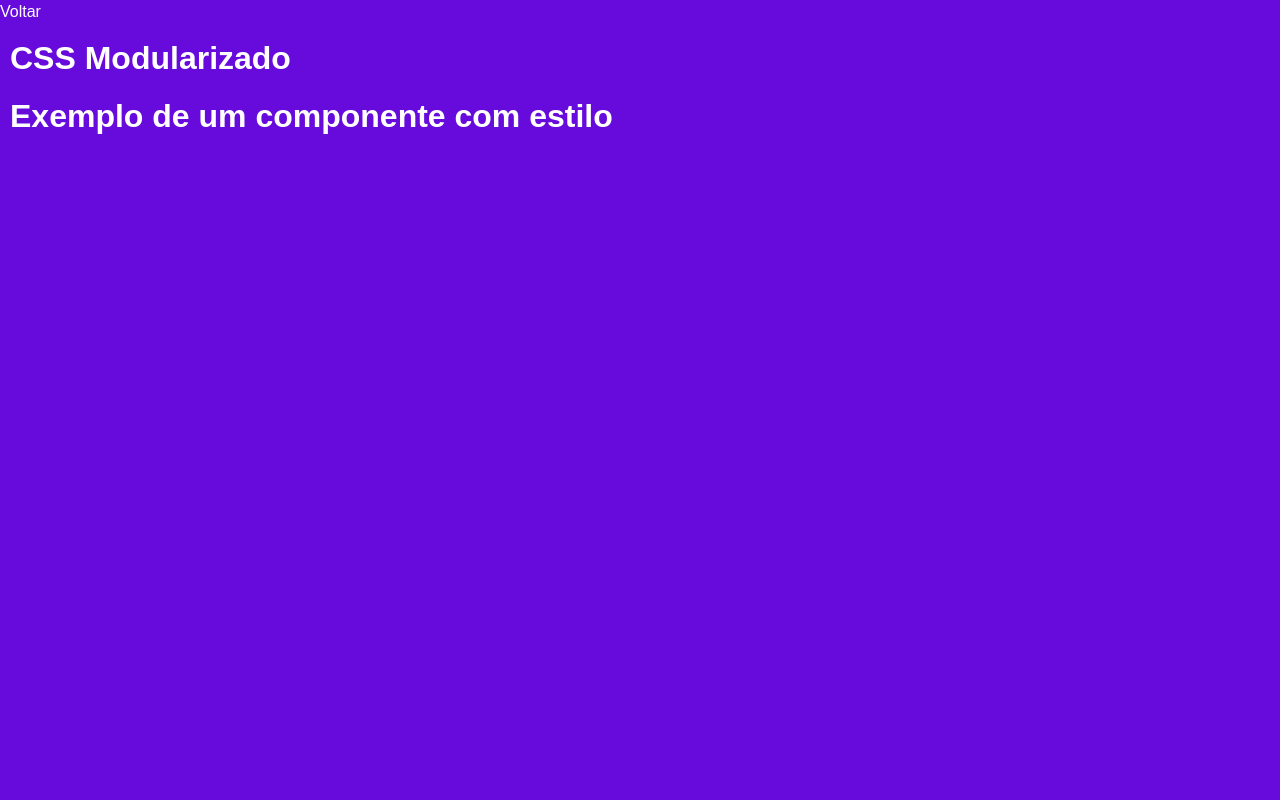
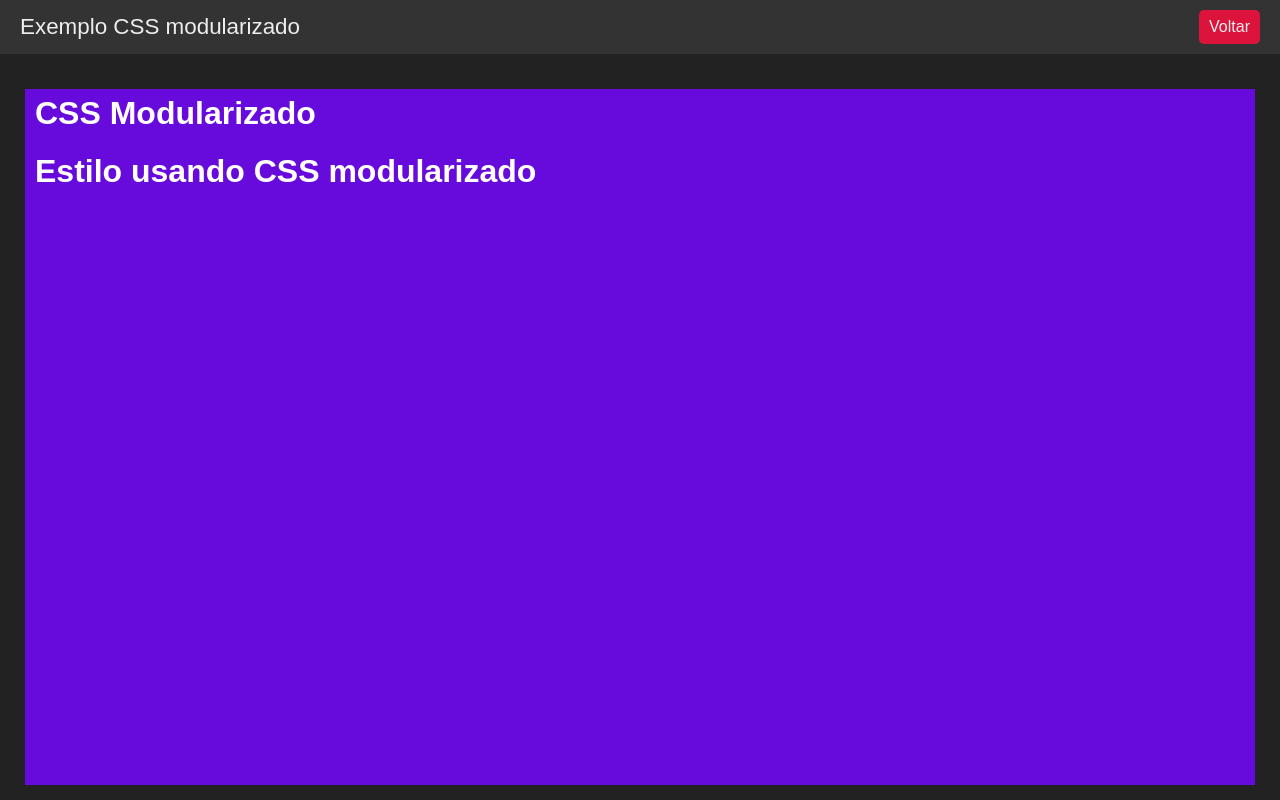
Before and after one commit to tramalho/fundamentos-next, a Next.js app: page /estiloso in a window 1280 px wide. Built offline with nearby package versions, Linux system fonts and the light colour scheme.

Commit message:
Componente Layout

```diff
--- /dev/null
+++ b/src/components/Layout.jsx
@@ -0,0 +1,14 @@
+import Link from "next/link";
+import styles from "../styles/Layout.module.css";
+
+export default function Layout(props) {
+	return (
+		<div className={styles.layout}>
+			<div className={styles.cabecalho}>
+                <h1>{props.titulo ?? "Cabecalho Padrão"}</h1>
+				<Link href="/">Voltar</Link>
+			</div>
+			<div className={styles.conteudo}>{props.children}</div>
+		</div>
+	);
+}
--- a/src/pages/estiloso.jsx
+++ b/src/pages/estiloso.jsx
@@ -1,12 +1,14 @@
-import Link from 'next/link';
-import styles from '../styles/Estiloso.module.css';
+import Link from "next/link";
+import styles from "../styles/Estiloso.module.css";
+import Layout from "../components/Layout";
 
 export default function Estiloso() {
-    return (
-        <div className={styles.roxo}>
-            <Link href="/">Voltar</Link>
-            <h1>CSS Modularizado</h1>
-            <h1>Exemplo de um componente com estilo</h1>
-        </div>
-    );
+	return (
+		<Layout titulo="Exemplo CSS modularizado">
+			<div className={styles.roxo}>
+				<h1>CSS Modularizado</h1>
+				<h1>Estilo usando CSS modularizado</h1>
+			</div>
+		</Layout>
+	);
 }
--- a/src/styles/Estiloso.module.css
+++ b/src/styles/Estiloso.module.css
@@ -1,5 +1,5 @@
 .roxo {
-    height: 100vh;
+    height: 100%;
     background-color: #670bdd;
     color: white;
 }
--- /dev/null
+++ b/src/styles/Layout.module.css
@@ -0,0 +1,28 @@
+.layout {
+    height: 100vh;
+    display: flex;
+    flex-direction: column;
+}
+
+.cabecalho {
+    display: flex;
+    justify-content: space-between;
+    padding: 10px 20px;
+    background-color: #333;
+}
+
+.cabecalho a {
+    background-color: crimson;
+    padding: 5px 10px;
+    border-radius: 5px;
+}
+
+.cabecalho h1 {
+ margin: 0;
+ font-size: 1.4rem;
+}
+
+.conteudo {
+    padding: 25px;
+    height: 100%;
+}
```
